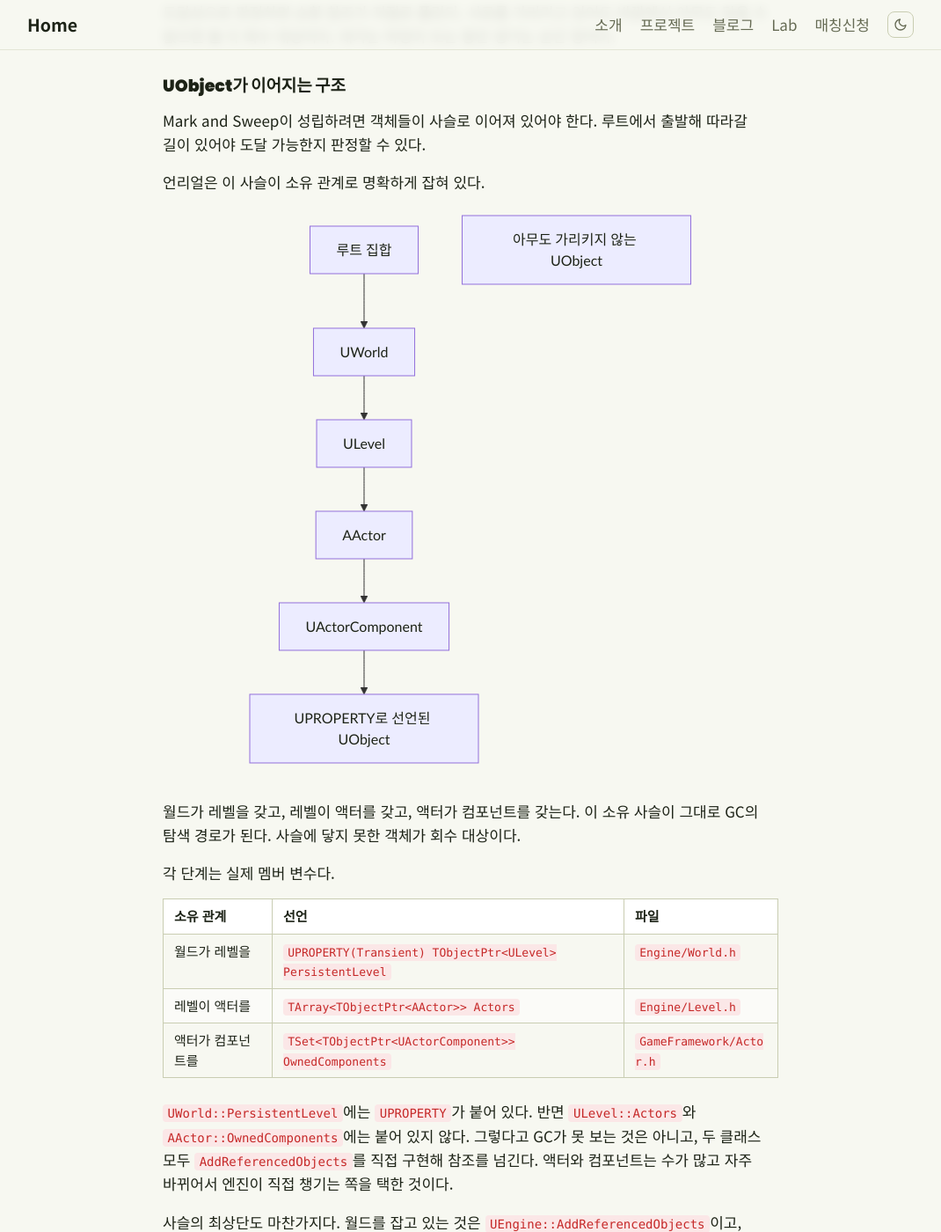
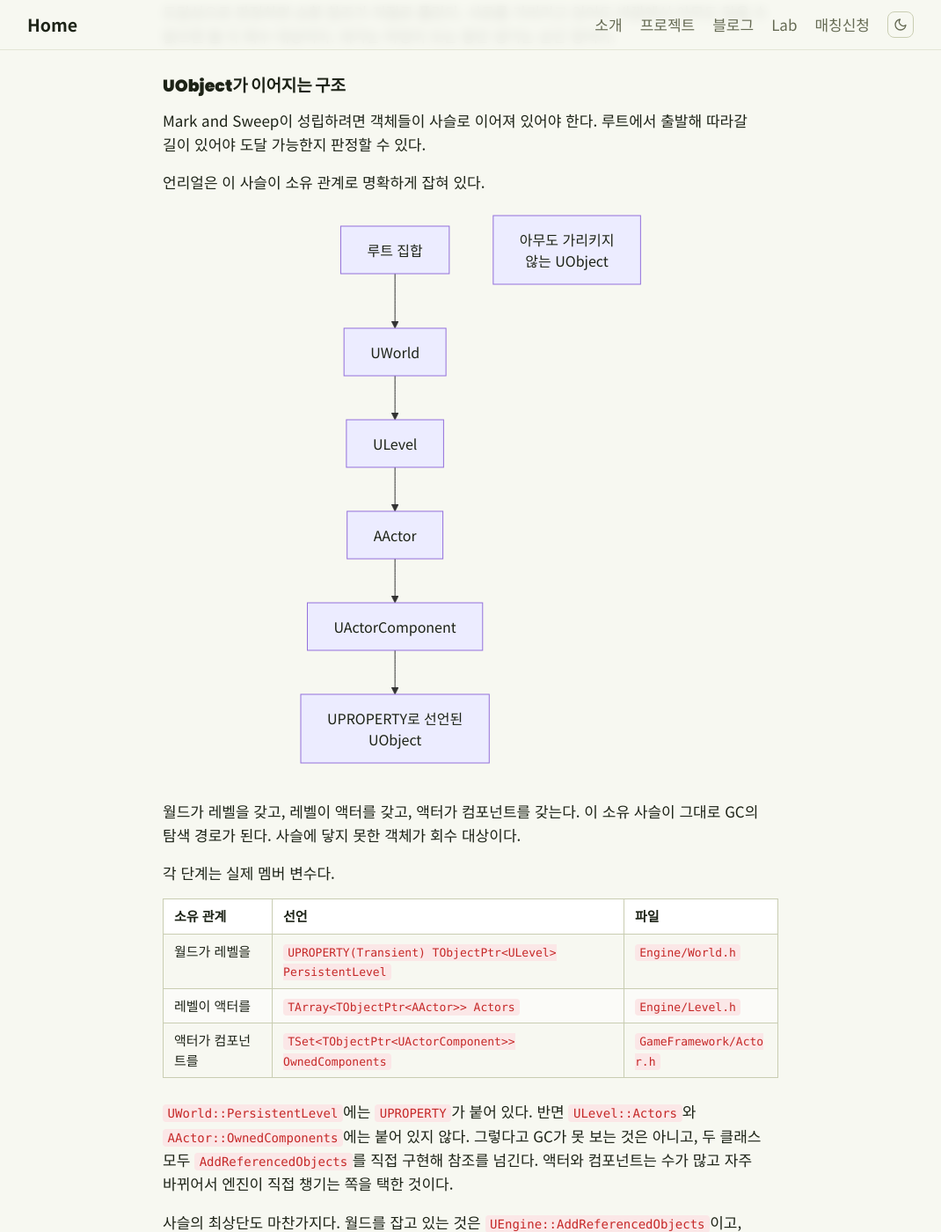
Before and after one commit to skamo3/skamo3.github.io, a Jekyll site: the page built from _posts/2026-08-11-unreal-uclass-gc-object-lifetime.md, in a window 1280 px wide and 1400 px high, scrolled down 1934 px. Shown: the whole window at 88% size, without its empty margins (105-1175 px from the left). Built offline with Jekyll 4.4.1, drawn with Linux system fonts in a browser that asks for light colours.

Commit message:
mermaid 라벨 글자 잘림 수정
웹폰트가 로드되기 전에 mermaid가 자기 기본 폰트로 라벨 폭을 재고,
이후 Noto Sans KR이 적용되면서 텍스트가 박스를 넘어 잘렸다.

- startOnLoad를 끄고 document.fonts.ready 이후에 mermaid.run 호출
- fontFamily를 본문과 동일하게 지정해 측정 폰트와 표시 폰트를 맞춤
- 사슬 다이어그램의 긴 라벨 두 개를 두 줄로 분리

수정 후 UActorComponent 노드 측정 폭이 130에서 139로 늘었다.
전체 노드에 59px 이상 여유 확보, 기존 sequence 다이어그램도 정상 렌더 확인.

Co-Authored-By: Claude Opus 5 <noreply@anthropic.com>

```diff
--- a/_layouts/post.html
+++ b/_layouts/post.html
@@ -14,6 +14,15 @@ layout: default
 <script type="module">
   import mermaid from 'https://cdn.jsdelivr.net/npm/mermaid@11/dist/mermaid.esm.min.mjs';
   const theme = document.documentElement.getAttribute('data-theme') === 'light' ? 'default' : 'dark';
-  mermaid.initialize({ startOnLoad: true, theme });
+  // 본문과 같은 폰트로 라벨 폭을 재야 한다. 기본값으로 두면 mermaid가 자기 폰트로 재고
+  // 나중에 웹폰트가 적용되면서 글자가 박스를 넘어 잘린다.
+  mermaid.initialize({
+    startOnLoad: false,
+    theme,
+    fontFamily: getComputedStyle(document.body).fontFamily
+  });
+  // 웹폰트 로드가 끝난 뒤에 그린다
+  await document.fonts.ready;
+  await mermaid.run({ querySelector: 'pre.mermaid' });
 </script>
 {% endif %}
--- a/_posts/2026-08-11-unreal-uclass-gc-object-lifetime.md
+++ b/_posts/2026-08-11-unreal-uclass-gc-object-lifetime.md
@@ -74,8 +74,8 @@ flowchart TD
     W --> L["ULevel"]
     L --> A["AActor"]
     A --> C["UActorComponent"]
-    C --> P["UPROPERTY로 선언된 UObject"]
-    X["아무도 가리키지 않는 UObject"]
+    C --> P["UPROPERTY로 선언된<br/>UObject"]
+    X["아무도 가리키지<br/>않는 UObject"]
 </pre>
 
 월드가 레벨을 갖고, 레벨이 액터를 갖고, 액터가 컴포넌트를 갖는다. 이 소유 사슬이 그대로 GC의 탐색 경로가 된다. 사슬에 닿지 못한 객체가 회수 대상이다.
```
